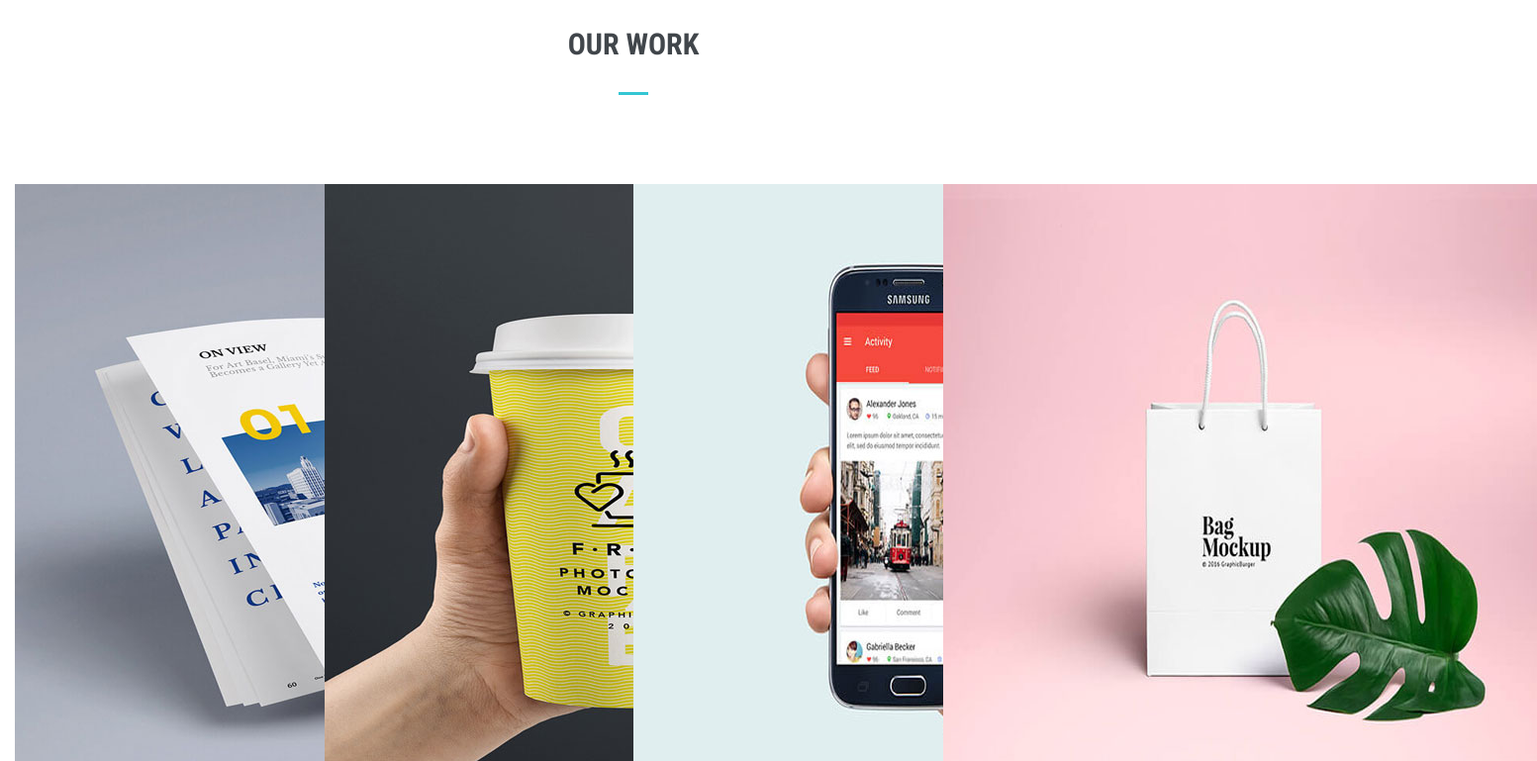
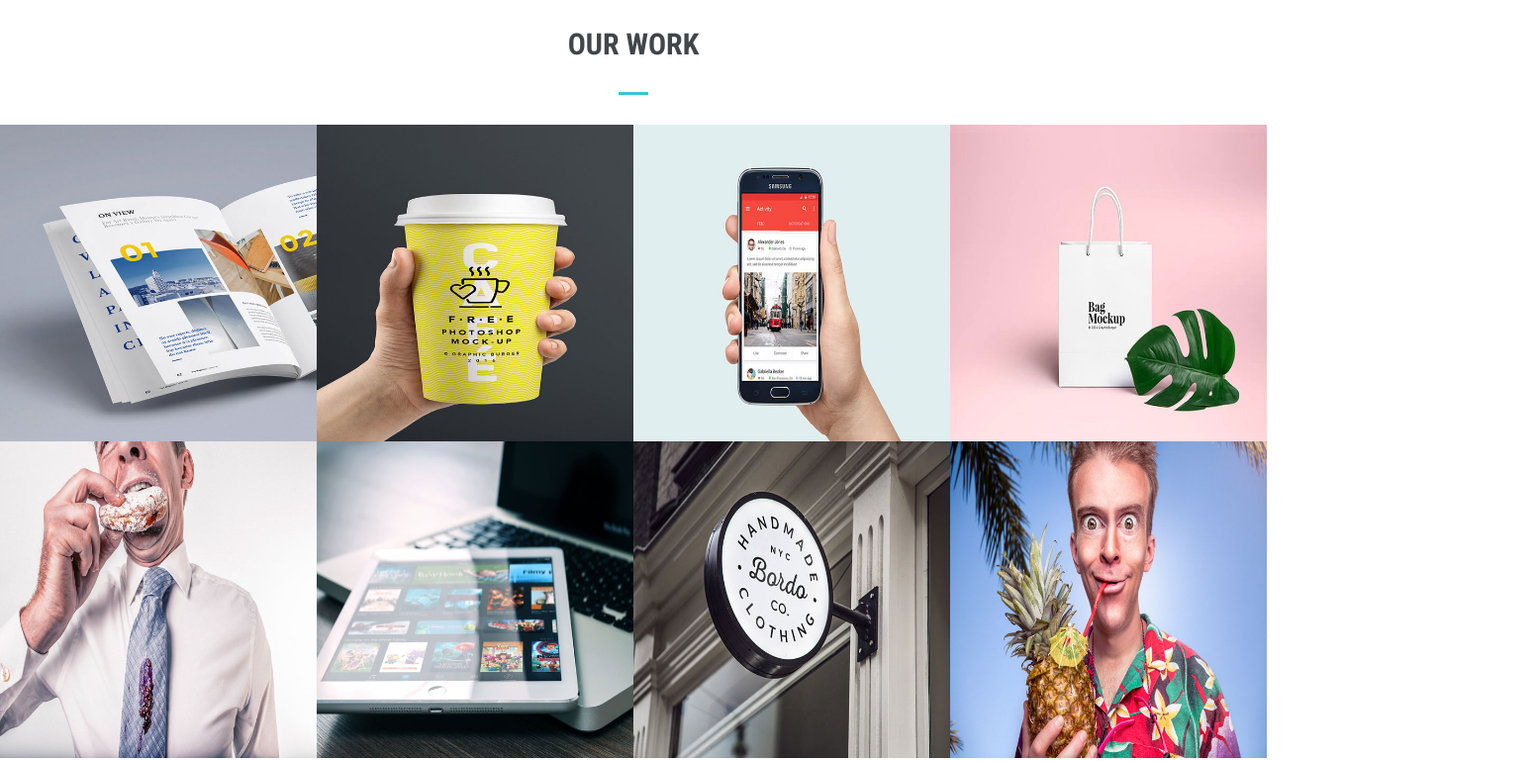
Before and after one commit to danielbs/Vesco, a plain HTML site: page index.html in a window 1280 px wide. Shown: the part 2180-2949 px from the top of the page at 99% size, 1553 px wide, since content can reach past the window. Drawn offline with Linux system fonts and the light colour scheme.

Commit message:
work section plus zoom

```diff
--- a/css/style.css
+++ b/css/style.css
@@ -196,7 +196,20 @@ h3{
 /*=============================================
            Work
 =============================================== */
+/*
 .row.no-gutters [class*=col-] {
     padding-left: 0;
     padding-right: 0;
 }
+*/
+.img-wrapper {
+    overflow: hidden;
+}
+
+.img-wrapper img {
+    transition: transform .5s ease;
+}
+
+.img-wrapper img:hover {
+    transform: scale(1.5);
+}
--- a/index.html
+++ b/index.html
@@ -186,34 +186,33 @@
                 <h3> Our Work </h3>
                 <div class="content-title-underline"></div>
             </div>
-        </div>
-        <div class="container-fluid">
+            <div class="container-fluid p-0">
                 <div class="row no-gutters wow animated fadeInUp" data-wow-duration="1s" data-wow-delay=".5s" >
                     <div class="col-md-3">
                         <div class="img-wrapper">
                             <a href="img/work/1.jpg" title="Description Goes Here">
-                            <img src="img/work/1.jpg" class="img-responsive" alt="Work">
+                                <img src="img/work/1.jpg" class="img-fluid" alt="Work">
                             </a>
                         </div>
                     </div>
                     <div class="col-md-3">
                         <div class="img-wrapper">
                             <a href="img/work/2.jpg" title="Description Goes Here">
-                            <img src="img/work/2.jpg" class="img-responsive" alt="Work">
+                                <img src="img/work/2.jpg" class="img-fluid" alt="Work">
                             </a>
                         </div>
                     </div>
                     <div class="col-md-3">
                         <div class="img-wrapper">
                             <a href="img/work/3.jpg" title="Description Goes Here">
-                            <img src="img/work/3.jpg" class="img-responsive" alt="Work">
+                                <img src="img/work/3.jpg" class="img-fluid" alt="Work">
                             </a>
                         </div>
                     </div>
                     <div class="col-md-3">
                         <div class="img-wrapper">
                             <a href="img/work/4.jpg" title="Description Goes Here">
-                            <img src="img/work/4.jpg" class="img-responsive" alt="Work">
+                                <img src="img/work/4.jpg" class="img-fluid" alt="Work">
                             </a>
                         </div>
                     </div>
@@ -221,29 +220,30 @@
                     <div class="col-md-3">
                         <div class="img-wrapper">
                             <a href="img/work/5.jpg" title="Description Goes Here">
-                            <img src="img/work/5.jpg" class="img-responsive" alt="Work">
+                                <img src="img/work/5.jpg" class="img-fluid" alt="Work">
                             </a>
                         </div>
                     </div>
                     <div class="col-md-3">
                         <div class="img-wrapper">
                             <a href="img/work/6.jpg" title="Description Goes Here">
-                            <img src="img/work/6.jpg" class="img-responsive" alt="Work">
+                                <img src="img/work/6.jpg" class="img-fluid" alt="Work">
                             </a>
                         </div>
                     </div>
                     <div class="col-md-3">
                         <div class="img-wrapper">
                             <a href="img/work/7.jpg" title="Description Goes Here">
-                            <img src="img/work/7.jpg" class="img-responsive" alt="Work">
+                                <img src="img/work/7.jpg" class="img-fluid" alt="Work">
                             </a>
                         </div>
                     </div>
                     <div class="col-md-3">
                         <div class="img-wrapper">
                             <a href="img/work/8.jpg" title="Description Goes Here">
-                            <img src="img/work/8.jpg" class="img-responsive" alt="Work">
+                                <img src="img/work/8.jpg" class="img-fluid" alt="Work">
                             </a>
+                        </div>
                     </div>
                 </div>
             </div>
```
Lines whose indentation alone changed are shown as unchanged.
